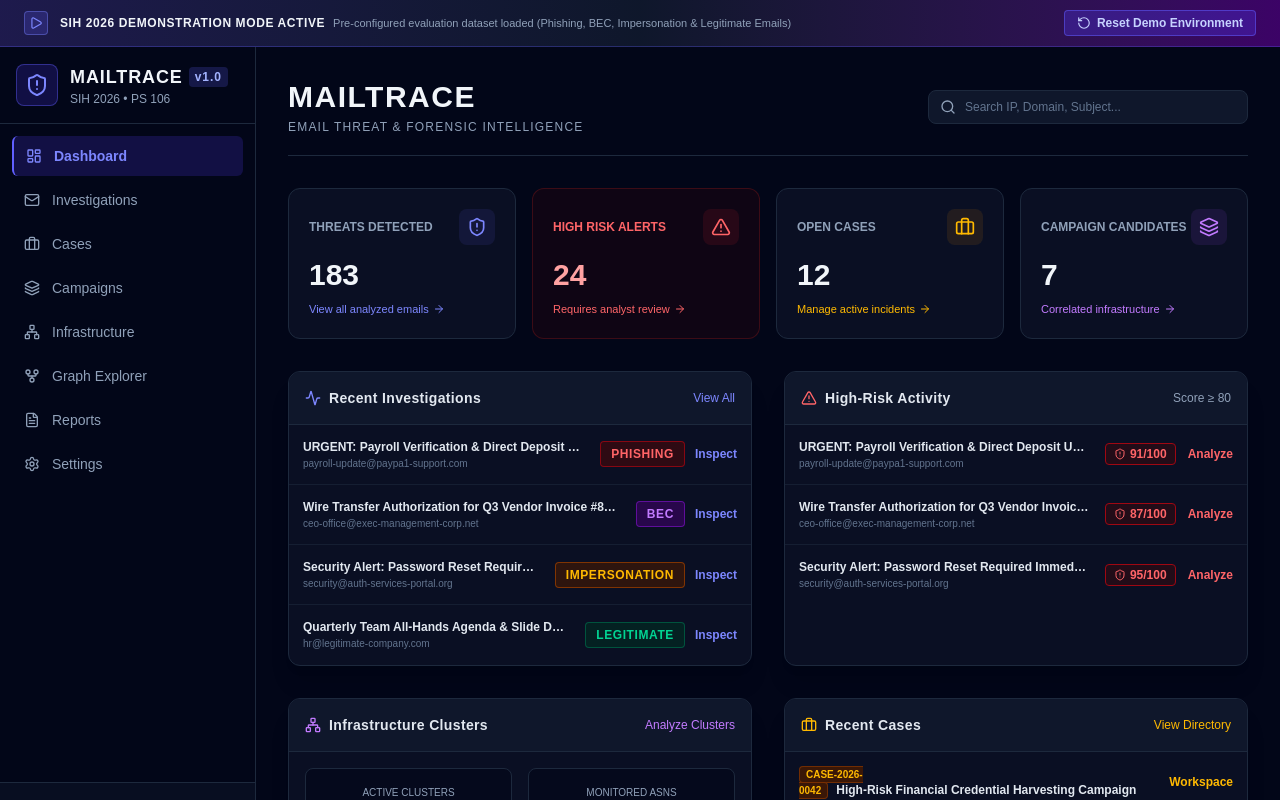
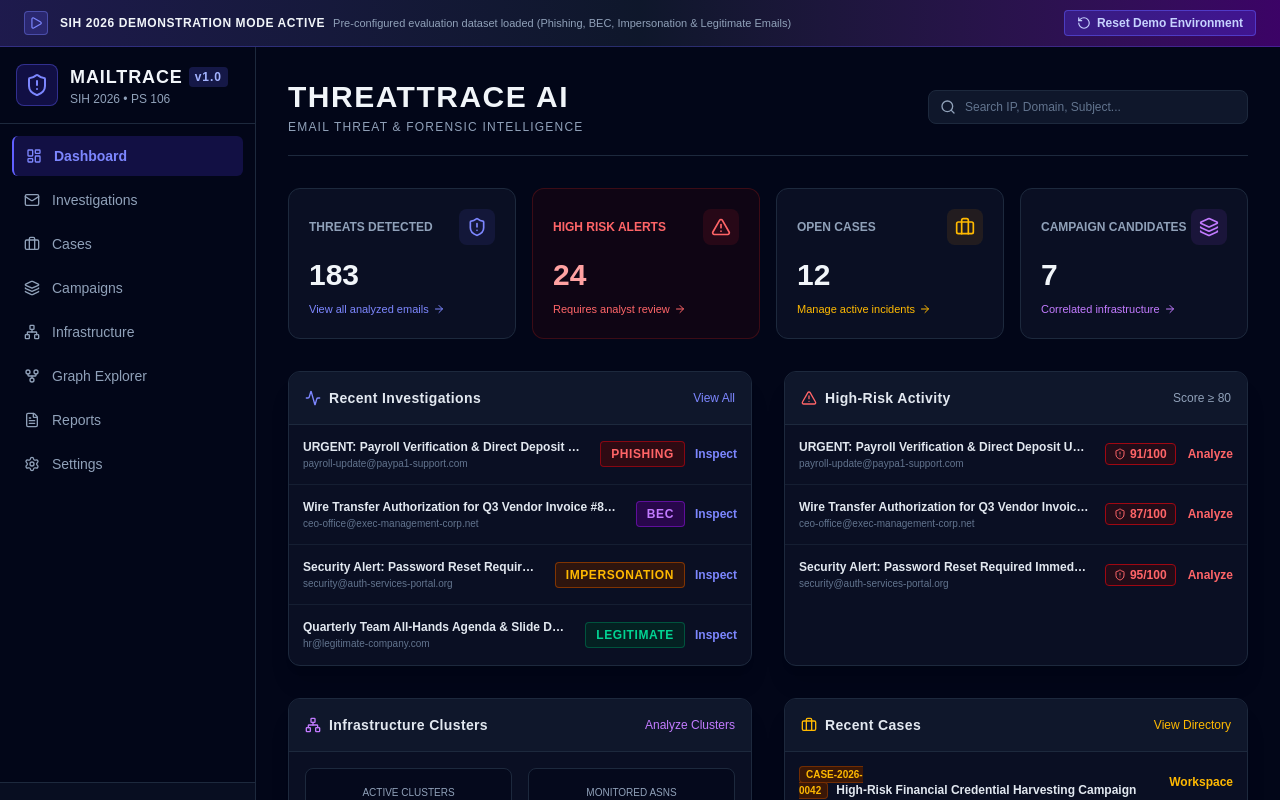
Before and after one commit to JayantOlhyan/Mail-Trace, a Next.js app in the folder frontend/: page / in a window 1280 px wide. Shown: the top 800 px of the page. Built offline with nearby package versions, Linux system fonts and the light colour scheme; no server answers.

Commit message:
refactor: update project name to ThreatTrace AI in frontend/src/app/page.tsx

```diff
--- a/frontend/src/app/page.tsx
+++ b/frontend/src/app/page.tsx
@@ -70,7 +70,7 @@ export default function DashboardPage() {
       <div className="flex flex-col md:flex-row md:items-center justify-between gap-4 border-b border-slate-800 pb-5">
         <div>
           <h1 className="text-3xl font-black tracking-wider text-slate-100 font-mono">
-            MAILTRACE
+            THREATTRACE AI
           </h1>
           <p className="text-xs text-slate-400 font-mono tracking-widest mt-1 uppercase">
             EMAIL THREAT & FORENSIC INTELLIGENCE
```
